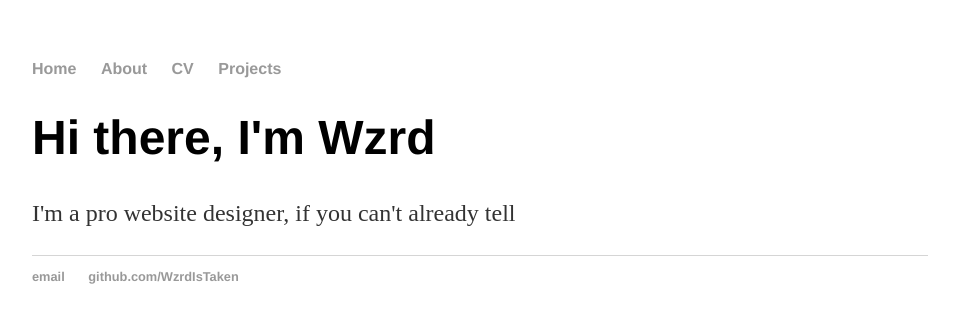
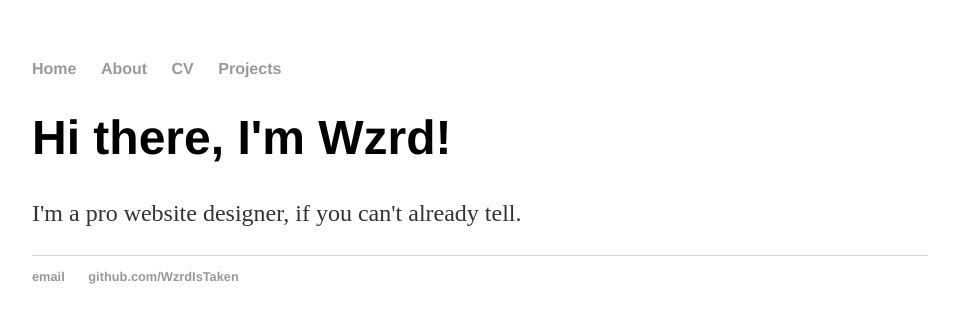
Before and after one commit to WzrdIsTaken/WzrdIsTaken.github.io, a Jekyll site: the page built from index.html, in a window 1280 px wide. Shown: the top 323 px of the page, without its empty margins (160-1119 px from the left). Built offline with Jekyll 4.4.1, drawn with Linux system fonts in a browser that asks for light colours; part of the change alters nothing that is shown.

Commit message:
Update index.html

```diff
--- a/index.html
+++ b/index.html
@@ -1,30 +1,8 @@
-<!DOCTYPE html>
-<html>
-	<head>
-		<title>Wzrd's Website</title>
-		<!-- Link to main stylesheet -->
-		<link rel="stylesheet" type="text/css" href="/css/main.css">
-	</head>
-	<body>
-		<nav>
-    		<ul>
-        		<li><a href="/">Home</a></li>
-	        	<li><a href="/about">About</a></li>
-        		<li><a href="/cv">CV</a></li>
-        		<li><a href="/projects">Projects</a></li>
-    		</ul>
-		</nav>
-		<div class="container">
-    		<div class="blurb">
-        		<h1>Hi there, I'm Wzrd</h1>
-				<p>I'm a pro website designer, if you can't already tell</p>
-    		</div><!-- /.blurb -->
-		</div><!-- /.container -->
-		<footer>
-    		<ul>
-        		<li><a href="mailto:hankquinlanhub@gmail.com">email</a></li>
-        		<li><a href="https://github.com/WzrdIsTaken">github.com/WzrdIsTaken</a></li>
-			</ul>
-		</footer>
-	</body>
-</html>
+---
+layout: default
+title: Wzrd's Website
+---
+<div class="blurb">
+	<h1>Hi there, I'm Wzrd!</h1>
+	<p>I'm a pro website designer, if you can't already tell.</p>
+</div><!-- /.blurb -->
```
